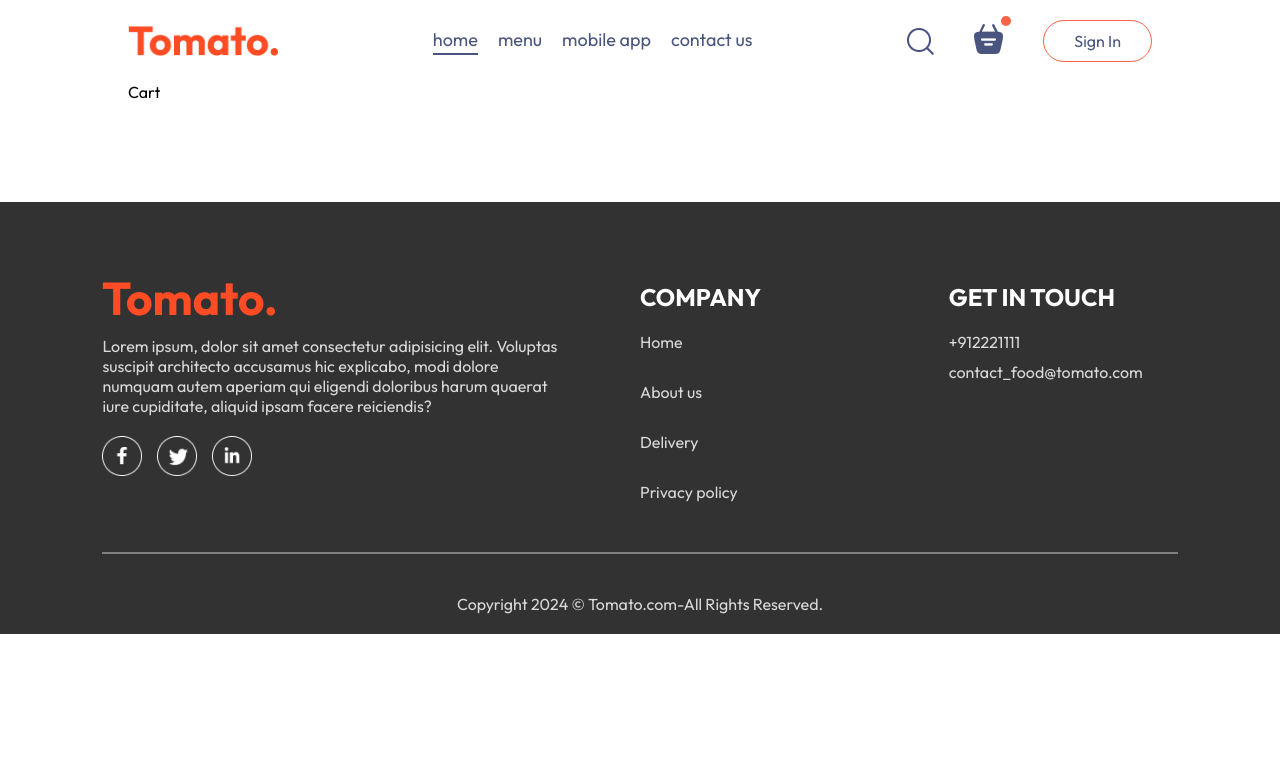
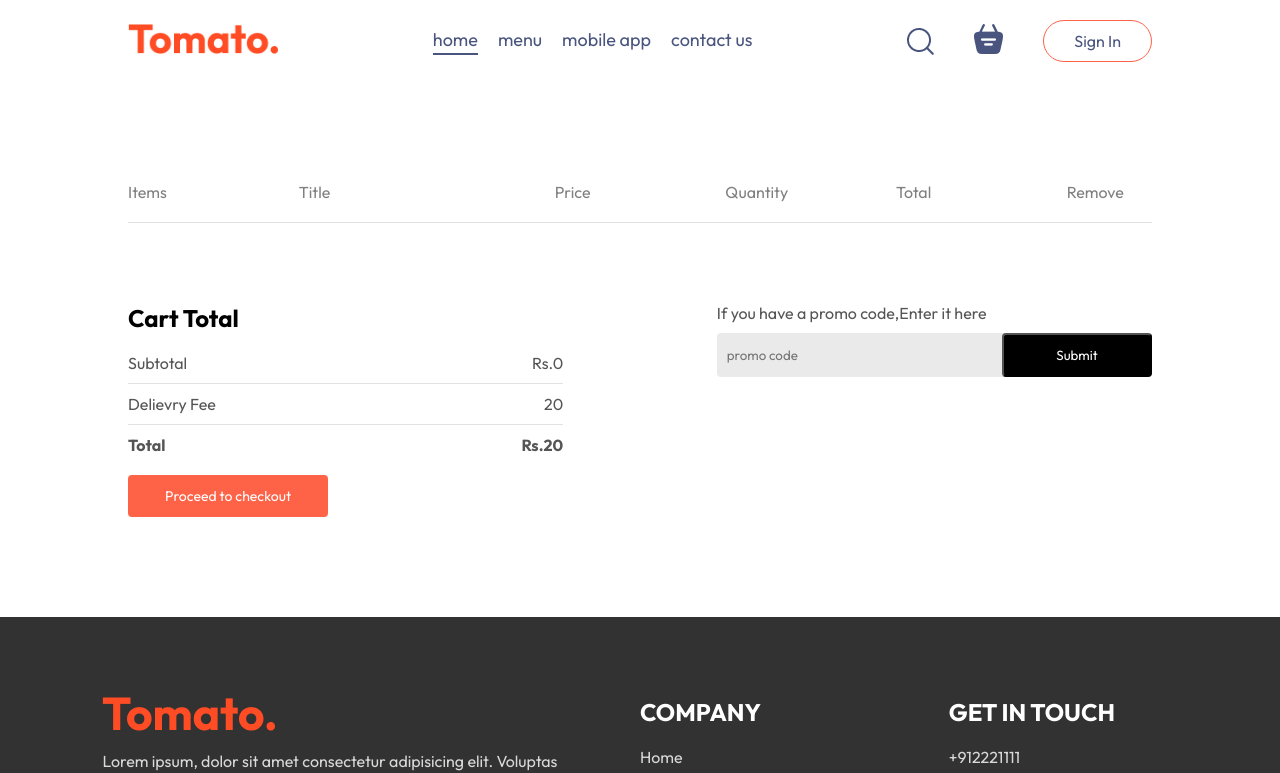
Before and after one commit to amitttt12/food-delivery-frontend, a React (Vite) app: page /cart in a window 1280 px wide. Shown: the top 773 px of the page. Built offline with nearby package versions, Linux system fonts and the light colour scheme.

Commit message:
created cart page and total functionality of the order

```diff
--- a/src/components/Navbar/Navbar.jsx
+++ b/src/components/Navbar/Navbar.jsx
@@ -1,14 +1,16 @@
 // import React from "react";
 import "./Navbar.css";
 import { assets } from "../../assets/assets";
-import { useState } from "react";
+import { useContext, useState } from "react";
 import { Link } from "react-router-dom";
+import { StoreContext } from "../context/StoreContext";
 
 const Navbar = ({ setShowLogin }) => {
   const [menu, setmenu] = useState("home");
+  const { getTotalCartAmount } = useContext(StoreContext)
   return (
     <div className="navbar">
-      <img src={assets.logo} alt="Logo" className="logo" />
+      <Link to="/"><img src={assets.logo} alt="Logo" className="logo" /></Link>
 
       <ul className="navbarMenu">
         <Link
@@ -46,8 +48,8 @@ const Navbar = ({ setShowLogin }) => {
         <img src={assets.search_icon} alt="search-icon" />
 
         <div className="navbarSearchIcon">
-          <img src={assets.basket_icon} alt="basket-icon" />
-          <div className="dot"></div>
+          <Link to='/cart'>  <img src={assets.basket_icon} alt="basket-icon" /></Link>
+          <div className={getTotalCartAmount() === 0 ? "" : "dot"}></div>
         </div>
         <button onClick={() => { setShowLogin(true) }}>Sign In</button>
       </div>
--- a/src/components/context/StoreContext.jsx
+++ b/src/components/context/StoreContext.jsx
@@ -19,17 +19,28 @@ const StoreContextProvider = (props) => {
   const removeFromCart = (itemId) => {
     setCartItems((prev) => ({ ...prev, [itemId]: prev[itemId] - 1 }));
   };
+
+
+  const getTotalCartAmount = () => {
+    let totalAmount = 0;
+    for (const item in cartItems) {
+      if (cartItems[item] > 0) {
+        let itemInfo = food_list.find((product) => product._id === item);
+        totalAmount += itemInfo.price * cartItems[item]
+      }
+
+    }
+    return totalAmount;
+  }
+
   const contextValue = {
     food_list,
     cartItems,
     setCartItems,
     addToCart,
     removeFromCart,
+    getTotalCartAmount
   };
-
-  useEffect(() => {
-    console.log(cartItems);
-  }, [cartItems]);
 
 
   return (
--- a/src/pages/Cart/Cart.css
+++ b/src/pages/Cart/Cart.css
@@ -0,0 +1,104 @@
+.cart {
+  margin-top: 100px;
+}
+
+.cartItemsTitle {
+  display: grid;
+  grid-template-columns: 1fr 1.5fr 1fr 1fr 1fr 0.5fr;
+  align-items: center;
+  color: grey;
+  font-size: max(1vw 12px);
+}
+
+.cartItem-item {
+  margin: 10px 0px;
+  color: black;
+}
+
+.cartItem-item img {
+  width: 50px;
+}
+
+.cart hr {
+  height: 1px;
+  background-color: #e2e2e2;
+  border: none;
+}
+
+.cartItem-item .crossRemove {
+  cursor: pointer;
+}
+
+.cartBottom {
+  margin-top: 80px;
+  display: flex;
+  justify-content: space-between;
+  gap: max(12vw, 20px);
+}
+
+.cartTotal {
+  flex: 1;
+  display: flex;
+  flex-direction: column;
+  gap: 20px;
+}
+
+.cartTotalDetails {
+  display: flex;
+  justify-content: space-between;
+  color: #555;
+}
+
+.cartTotal hr {
+  margin: 10px 0px;
+}
+.cartTotal button {
+  border: none;
+  background-color: tomato;
+  color: white;
+  width: max(15vw, 200px);
+  padding: 12px 0px;
+  border-radius: 4px;
+  cursor: pointer;
+  font-size: 14px;
+}
+
+.cartPromoCode {
+  flex: 1;
+}
+.cartPromoCode p {
+  color: #555;
+}
+
+.cartPromoInput {
+  margin-top: 10px;
+  display: flex;
+  justify-content: space-between;
+  align-items: center;
+  background-color: #eaeaea;
+  border-radius: 4px;
+}
+
+.cartPromoInput input {
+  background: transparent;
+  border: none;
+  outline: none;
+  padding-left: 10px;
+}
+.cartPromoInput button {
+  width: max(10vw, 150px);
+  padding: 12px 5px;
+  background-color: black;
+  color: white;
+  outline: none;
+  border-radius: 4px;
+}
+
+@media (max-width: 750px) {
+  .cartBottom {
+    flex-direction: column-reverse;
+  }
+  .cartPromoCode {
+    justify-content: start;
+  }
+}
--- a/src/pages/Cart/Cart.jsx
+++ b/src/pages/Cart/Cart.jsx
@@ -1,9 +1,82 @@
-import React from 'react'
+import React, { useContext } from 'react'
 import './Cart.css'
+import { StoreContext } from '../../components/context/StoreContext'
 
 const Cart = () => {
+
+  const { food_list, cartItems, removeFromCart, getTotalCartAmount } = useContext(StoreContext)
   return (
-    <div>Cart</div>
+    <div className='cart'>
+      <div className='cartItem'>
+        <div className='cartItemsTitle'>
+          <p>Items</p>
+          <p>Title</p>
+          <p>Price</p>
+          <p>Quantity</p>
+          <p>Total</p>
+          <p>Remove</p>
+        </div>
+        <br />
+        <hr />
+        {food_list.map((item, index) => {
+          if (cartItems[item._id] > 0) {
+            return (
+
+
+              <div key={index}>
+                <div className='cartItemsTitle cartItem-item' >
+                  <img src={item.image} alt="cart-image" />
+                  <p>{item.name}</p>
+                  <p>Rs.{item.price}</p>
+                  <p>{cartItems[item._id]}</p>
+                  <p>Rs.{item.price * cartItems[item._id]}</p>
+                  <p className='crossRemove' onClick={() => { removeFromCart(item._id) }}>x</p>
+                </div>
+                <hr />
+              </div>
+            )
+          }
+
+        })}
+
+      </div>
+
+
+      <div className='cartBottom'>
+        <div className='cartTotal'>
+          <h2>Cart Total</h2>
+          <div>
+            <div className='cartTotalDetails'>
+              <p>Subtotal</p>
+              <p>Rs.{getTotalCartAmount() }</p>
+            </div>
+            <hr />
+            <div className='cartTotalDetails'>
+              <p>Delievry Fee</p>
+              <p>{20}</p>
+            </div>
+            <hr />
+            <div className='cartTotalDetails'>
+              <b>Total</b>
+              <b>Rs.{getTotalCartAmount() + 20}</b>
+            </div>
+
+
+          </div>
+          <button>Proceed to checkout</button>
+        </div>
+
+        <div className='cartPromoCode'>
+          <div>
+            <p>If you have a promo code,Enter it here</p>
+            <div className='cartPromoInput'>
+              <input type='text' placeholder='promo code' />
+              <button>Submit</button>
+            </div>
+          </div>
+        </div>
+      </div>
+    </div>
   )
 }
 
```
